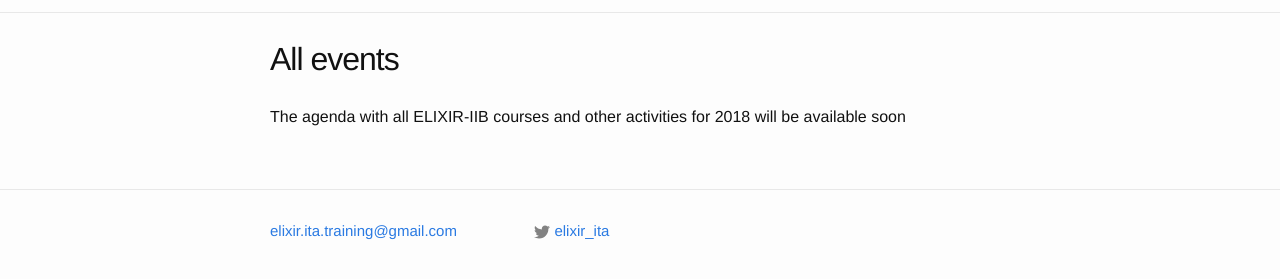
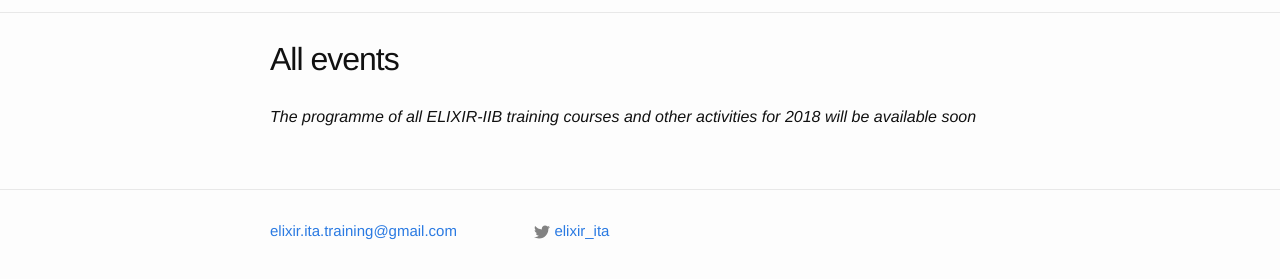
Before and after one commit to ELIXIR-IIB-training/website, a Jekyll site: the page built from _pages/01-all_events.md, in a window 1280 px wide. Shown: the part 120-399 px from the top of the page. Built offline with Jekyll 4.4.1, drawn with Linux system fonts in a browser that asks for light colours.

Commit message:
Add a message

```diff
--- a/_pages/01-all_events.md
+++ b/_pages/01-all_events.md
@@ -3,4 +3,4 @@ layout: page
 title: All events
 permalink: /all_events/
 ---
-The agenda with all ELIXIR-IIB courses and other activities for 2018 will be available soon
+*The programme of all ELIXIR-IIB training courses and other activities for 2018 will be available soon*
```
